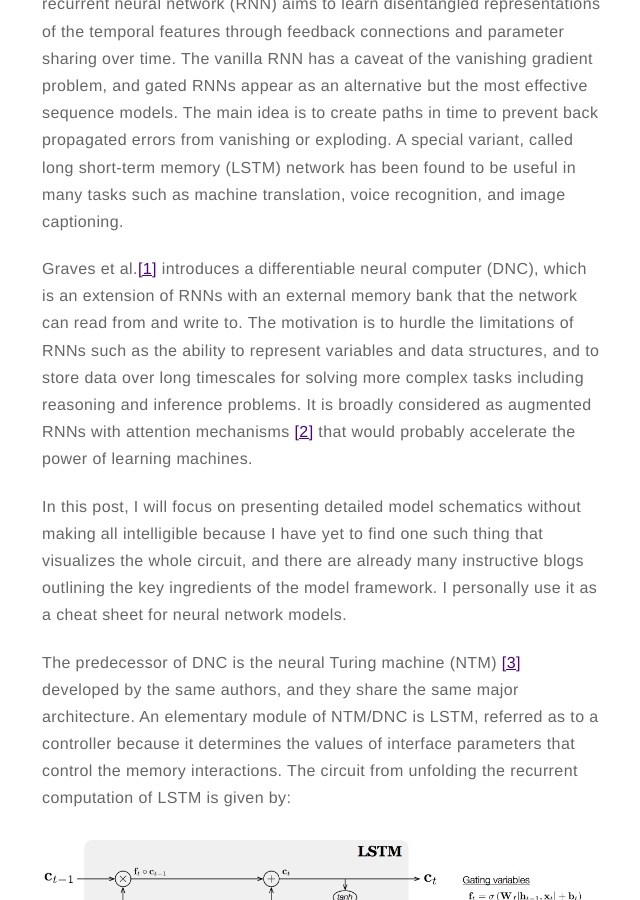
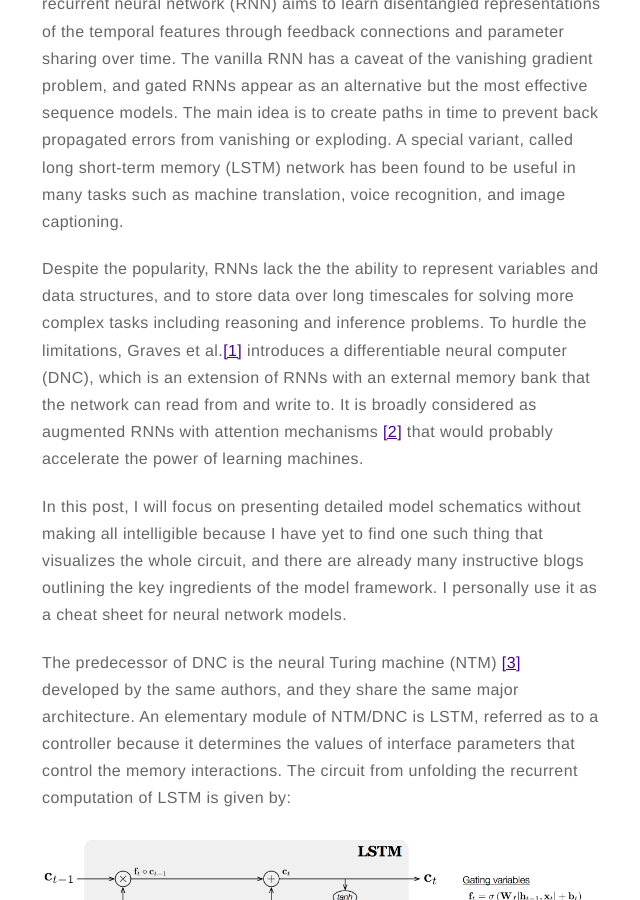
Before and after one commit to kijungyoon/kijungyoon.github.io, a Jekyll site: the page built from _posts/2016-11-28-DNC.markdown, in a window 1280 px wide and 900 px high, scrolled down 371 px. Shown: the whole window, without its empty margins (318-958 px from the left). Built offline with Jekyll 4.4.1, drawn with Linux system fonts in a browser that asks for light colours; formulas are drawn with MathJax 3.

Commit message:
Update 2016-11-28-DNC.markdown

```diff
--- a/_posts/2016-11-28-DNC.markdown
+++ b/_posts/2016-11-28-DNC.markdown
@@ -15,7 +15,7 @@
 
 Much as a feedforward neural network is to disentangle the spatial features of an input such as an image by approximating some functions, a recurrent neural network (RNN) aims to learn disentangled representations of the temporal features through feedback connections and parameter sharing over time. The vanilla RNN has a caveat of the vanishing gradient problem, and gated RNNs appear as an alternative but the most effective sequence models. The main idea is to create paths in time to prevent back propagated errors from vanishing or exploding. A special variant, called long short-term memory (LSTM) network has been found to be useful in many tasks such as machine translation, voice recognition, and image captioning.
 
-Graves et al.[[1]](http://www.nature.com/nature/journal/v538/n7626/full/nature20101.html) introduces a differentiable neural computer (DNC), which is an extension of RNNs with an external memory bank that the network can read from and write to. The motivation is to hurdle the limitations of RNNs such as the ability to represent variables and data structures, and to store data over long timescales for solving more complex tasks including reasoning and inference problems. It is broadly considered as augmented RNNs with attention mechanisms [[2]](http://distill.pub/2016/augmented-rnns/#adaptive-computation-time) that would probably accelerate the power of learning machines.
+Despite the popularity, RNNs lack the the ability to represent variables and data structures, and to store data over long timescales for solving more complex tasks including reasoning and inference problems. To hurdle the limitations, Graves et al.[[1]](http://www.nature.com/nature/journal/v538/n7626/full/nature20101.html) introduces a differentiable neural computer (DNC), which is an extension of RNNs with an external memory bank that the network can read from and write to. It is broadly considered as augmented RNNs with attention mechanisms [[2]](http://distill.pub/2016/augmented-rnns/#adaptive-computation-time) that would probably accelerate the power of learning machines.
 
 In this post, I will focus on presenting detailed model schematics without making all intelligible because I have yet to find one such thing that visualizes the whole circuit, and there are already many instructive blogs outlining the key ingredients of the model framework. I personally use it as a cheat sheet for neural network models.
 
```
